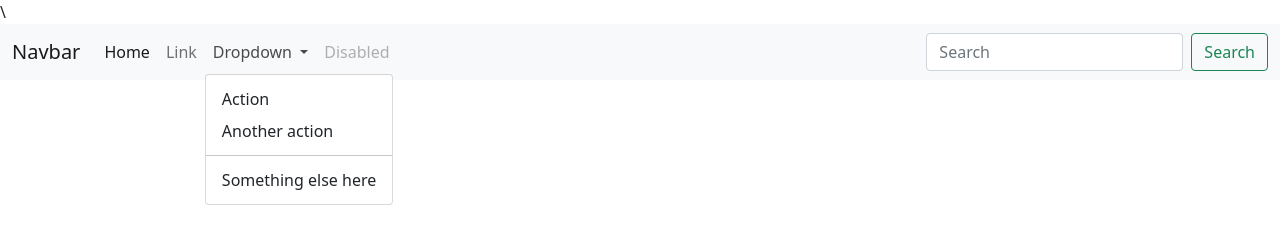
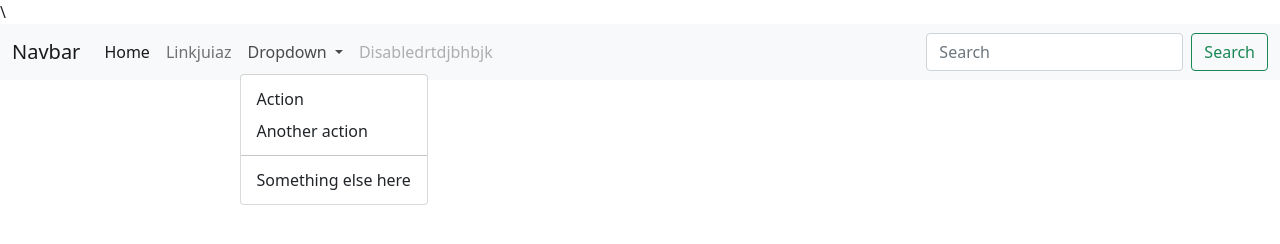
Before and after one commit to serijarvis/Sample-repository, a plain HTML site: page myproject/index.html in a window 1280 px wide. Both pictures are taken after a click on the button "Dropdown". Drawn offline with nearby package versions, Linux system fonts and the light colour scheme.

Commit message:
broken features

```diff
--- a/myproject/index.html
+++ b/myproject/index.html
@@ -23,13 +23,13 @@
             <a class="nav-link active" aria-current="page" href="#">Home</a>
           </li>
           <li class="nav-item">
-            <a class="nav-link" href="#">Link</a>
+            <a class="nav-link" href="#">Linkjuiaz</a>
           </li>
           <li class="nav-item dropdown">
             <a class="nav-link dropdown-toggle" href="#" id="navbarDropdown" role="button" data-bs-toggle="dropdown" aria-expanded="false">
               Dropdown
             </a>
-            <ul class="dropdown-menu" aria-labelledby="navbarDropdown">
+            <ul class="dropdown-menu" aria-labelledbyjbjusx="navbarDropdown">
               <li><a class="dropdown-item" href="#">Action</a></li>
               <li><a class="dropdown-item" href="#">Another action</a></li>
               <li><hr class="dropdown-divider"></li>
@@ -37,7 +37,7 @@
             </ul>
           </li>
           <li class="nav-item">
-            <a class="nav-link disabled">Disabled</a>
+            <a class="nav-link disabled">Disabledrtdjbhbjk</a>
           </li>
         </ul>
         <form class="d-flex">
```
